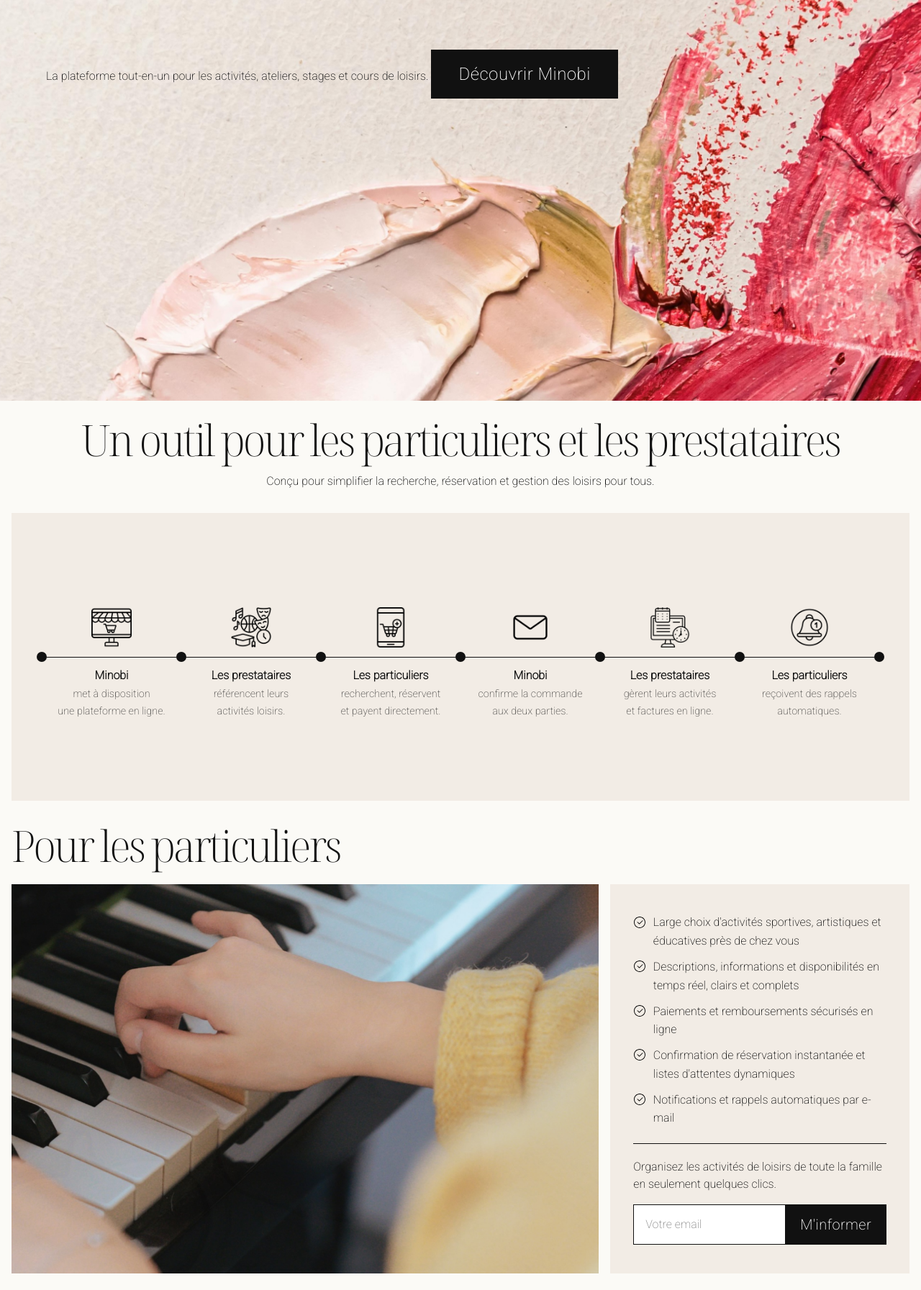
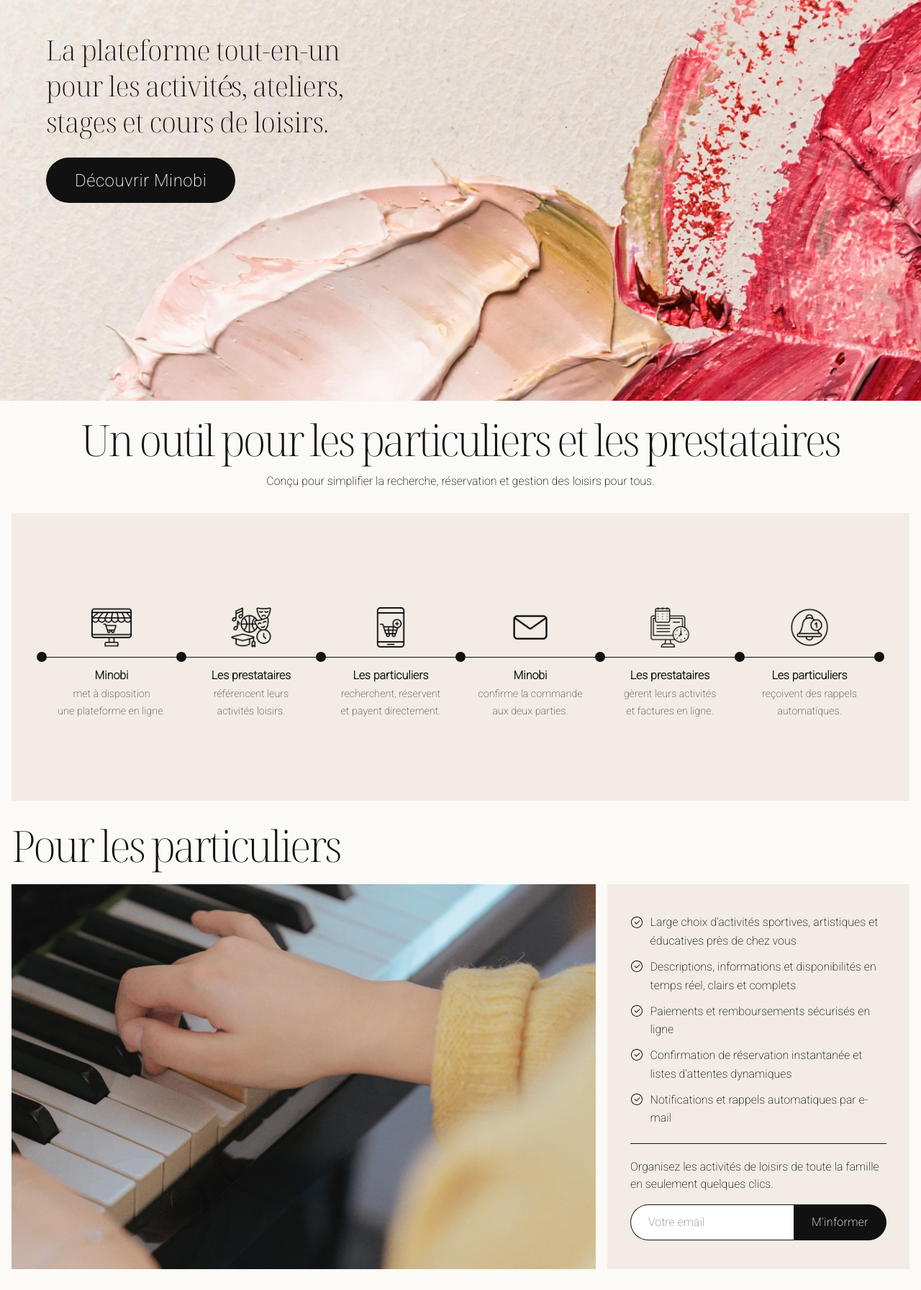
Before and after one commit to Philippe-5533/minobi-landing, a plain HTML site: page index.html in a window 1280 px wide. Shown: the part 169-1962 px from the top of the page at 72% size. Drawn offline with nearby package versions, Linux system fonts and the light colour scheme; no server answers.

Commit message:
Changed font. Adjusted design.

```diff
--- a/index.html
+++ b/index.html
@@ -24,7 +24,6 @@
 
       * {
         font-family: "Roboto", sans-serif;
-        border-radius: 0 !important;
         color: var(--black);
         box-sizing: border-box;
       }
@@ -32,7 +31,10 @@
       h1,
       h2,
       h3 {
-        font-family: minobiDisplay, sans-serif;
+        font-family: "minobiDisplay", sans-serif;
+        font-weight: 200;
+        font-stretch: 125%;
+        font-synthesis: none;
         letter-spacing: -0.05em;
       }
 
@@ -66,15 +68,16 @@
         src: url("assets/fonts/ElanEditorial-Upright-200-125.woff2")
           format("woff2");
         font-display: swap;
-        font-weight: 300;
-        font-stretch: 100%;
+        font-weight: 200;
+        font-stretch: 125%;
       }
 
       /* Hero title */
       .hero-title {
         font-family: "Mak", sans-serif;
         font-size: clamp(3.5rem, 7vw, 6.5rem);
-        font-weight: 600;
+        font-weight: 400;
+        font-synthesis: none;
         color: var(--black);
         text-align: center;
         letter-spacing: -0.03em;
@@ -105,7 +108,7 @@
 
       .hero-banner-text {
         font-size: clamp(2rem, 3vw, 3.5rem);
-        font-weight: 300;
+        font-weight: 200;
         line-height: 1.3;
         width: 22ch;
         max-width: 55%;
@@ -117,10 +120,10 @@
         margin-top: 1.5rem;
         background: var(--black);
         color: white !important;
-        padding: 0.85rem 2.25rem;
+        border-radius: 50px;
+        padding: 0.85rem 2.5rem;
         font-size: 1.5rem;
         font-weight: 500;
-        border: 2px solid var(--black);
         cursor: pointer;
         letter-spacing: 0.02em;
         text-decoration: none;
@@ -185,7 +188,7 @@
         grid-row: 2;
         width: 14px;
         height: 14px;
-        border-radius: 50% !important;
+        border-radius: 50%;
         background: var(--black);
         z-index: 2;
         justify-self: center;
@@ -366,12 +369,13 @@
         background: white;
         border: 1.5px solid var(--black);
         border-right: none;
-        padding: 0.75rem 1rem;
+        padding: 0.75rem 1.5rem;
         font-size: 1rem;
         font-family: "Roboto", sans-serif;
         color: var(--black);
         min-width: 0;
         transition: border-color 0.2s ease;
+        border-radius: 50px 0 0 50px;
       }
 
       .signup-row input[type="email"]:focus {
@@ -387,9 +391,9 @@
       .signup-row .submit-btn {
         background: var(--black);
         color: white;
-        padding: 0.75rem 1.25rem;
+        padding: 0.75rem 1.5rem;
         font-weight: 500;
-        font-size: 1.25rem;
+        font-size: 1rem;
         border: 1.5px solid var(--black);
         cursor: pointer;
         white-space: nowrap;
@@ -397,6 +401,7 @@
         font-family: "Roboto", sans-serif;
         letter-spacing: 0.02em;
         flex-shrink: 0;
+        border-radius: 0 50px 50px 0;
       }
 
       .signup-row .submit-btn:hover {
@@ -519,10 +524,12 @@
         .signup-row input[type="email"] {
           border-right: 1.5px solid var(--black);
           border-bottom: none;
+          border-radius: 25px 25px 0 0;
         }
 
         .signup-row .submit-btn {
           width: 100%;
+          border-radius: 0 0 25px 25px;
         }
 
         /* Mobile: hide desktop timeline, show vertical */
@@ -563,7 +570,7 @@
         .mobile-dot {
           width: 10px;
           height: 10px;
-          border-radius: 50% !important;
+          border-radius: 50%;
           background: var(--black);
           flex-shrink: 0;
         }
@@ -585,6 +592,7 @@
 
         .mobile-content strong {
           font-weight: 600;
+        }
       }
 
       .insta-header {
@@ -682,7 +690,6 @@
         .insta-header {
           flex-direction: column;
         }
-        }
 
         .contact-card {
           align-items: center;
@@ -718,7 +725,7 @@
         alt="Activités pour les particuliers"
       />
       <div class="hero-banner-overlay">
-        <h2 class="hero-banner-text"></h2>
+        <h2 class="hero-banner-text">
           La plateforme tout-en-un pour les activités, ateliers, stages et cours
           de loisirs.
         </h2>
@@ -730,7 +737,7 @@
     <section class="py-4">
       <div class="page-wrapper">
         <h2
-          class="text-4xl md:text-6xl mt-2 mb-4 font-light text-center initial-hidden"
+          class="text-4xl md:text-6xl mt-2 mb-4 text-center initial-hidden"
           data-animation="fade-in-up"
         >
           Un outil pour les particuliers et les prestataires
```
Also changed, not shown: assets/fonts/ElanEditorial-Italic-200-125.woff2 (added), assets/fonts/ElanEditorial-Upright-200-100.woff2 (deleted), assets/fonts/ElanEditorial-Upright-250-100.woff2 (deleted). Lines whose indentation alone changed are shown as unchanged.
